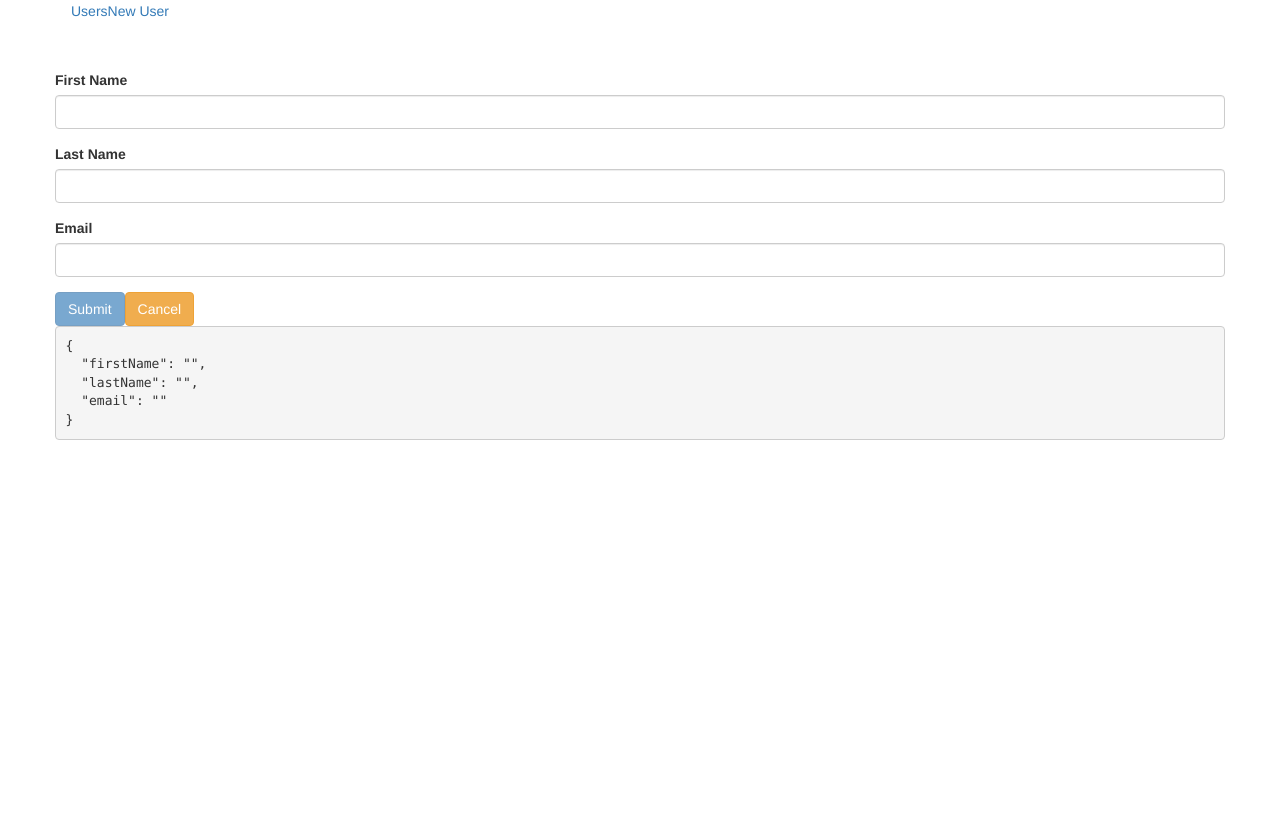
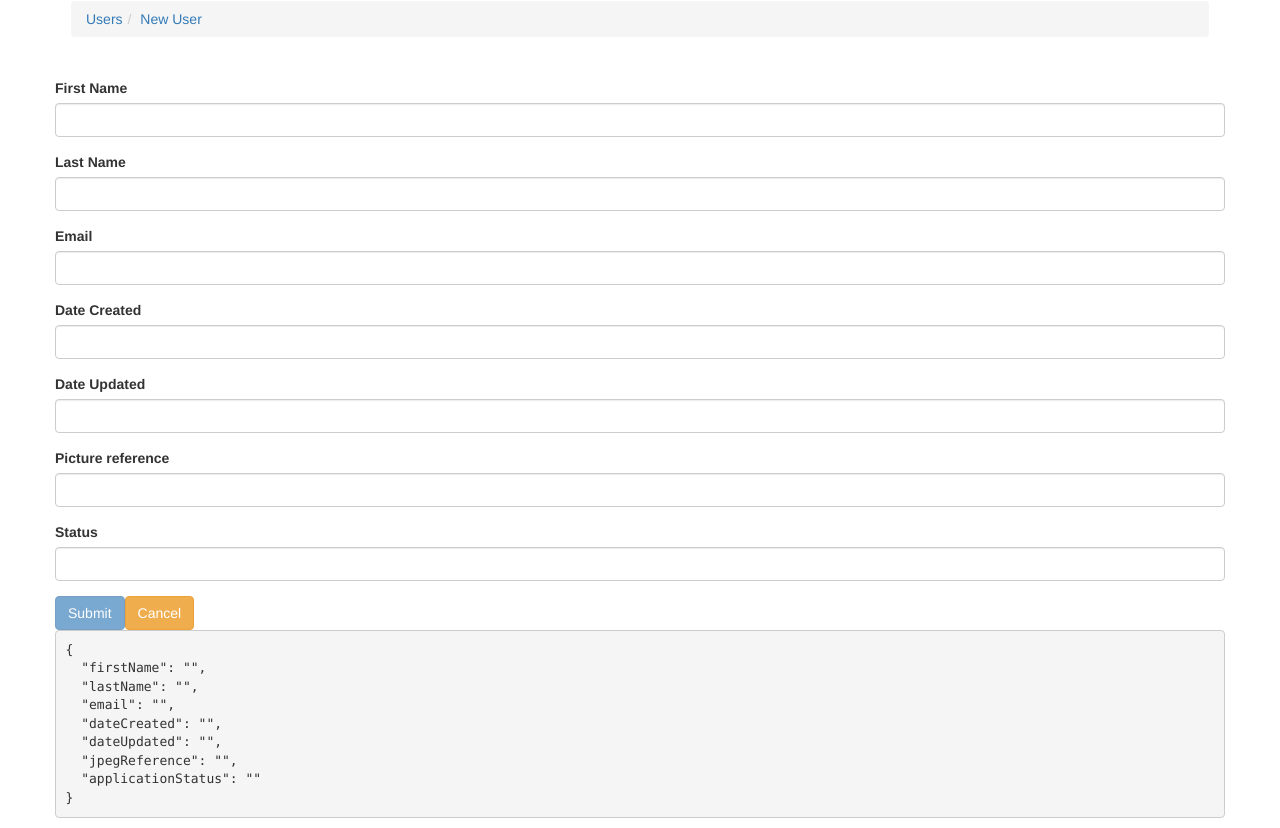
Before and after one commit to thedavv/testFront, an Angular app: page /user/create in a window 1280 px wide. Before the commit the page ends 800 px from the top, so only its background shows below. Built offline with nearby package versions, Linux system fonts and the light colour scheme.

Commit message:
added bootstrap

```diff
--- a/src/app/app.component.html
+++ b/src/app/app.component.html
@@ -1,7 +1,9 @@
 <div class="container">
-  <nav class="navbar navbar-toggleable-md navbar-light bg-faded">
-    <a class="nav-link" routerLink="/user" routerLinkActive="active">Users</a>
-    <a class="nav-link" routerLink="/user/create" routerLinkActive="active">New User</a>
+  <nav class="navbar">
+      <ul class="breadcrumb">
+          <li><a class="nav-link" routerLink="/user" routerLinkActive="active">Users</a></li>
+          <li><a class="nav-link" routerLink="/user/create" routerLinkActive="active">New User</a></li>
+        </ul>
   </nav>
 </div>
 <router-outlet></router-outlet>
--- a/src/app/user/user-create/user-create.component.html
+++ b/src/app/user/user-create/user-create.component.html
@@ -18,7 +18,27 @@
               <label>Email</label>
               <input type="email" class="form-control" formControlName="email">
             </div>
+
+            <div class="form-group">
+              <label>Date Created</label>
+              <input type="text" class="form-control" formControlName="dateCreated">
+            </div>
+
+            <div class="form-group">
+              <label>Date Updated</label>
+              <input type="text" class="form-control" formControlName="dateUpdated">
+            </div>
           </fieldset>
+
+          <div class="form-group">
+            <label>Picture reference</label>
+            <input type="text" class="form-control" formControlName="jpegReference">
+          </div>
+
+          <div class="form-group">
+            <label>Status</label>
+            <input type="text" class="form-control" formControlName="applicationStatus">
+          </div>
 
           <button type="submit" class="btn btn-primary" [disabled]="!userForm.valid">Submit</button>
           <button type="button" class="btn btn-warning" (click)="redirectUserPage()">Cancel</button>
--- a/src/app/user/user-create/user-create.component.ts
+++ b/src/app/user/user-create/user-create.component.ts
@@ -1,8 +1,8 @@
-import {Component, OnDestroy, OnInit} from '@angular/core';
-import {FormControl, FormGroup, Validators} from "@angular/forms";
-import {UserService} from "../user.service";
-import {User} from "../User";
-import {ActivatedRoute, Router} from '@angular/router';
+import { Component, OnDestroy, OnInit } from '@angular/core';
+import { FormControl, FormGroup, Validators } from "@angular/forms";
+import { UserService } from "../user.service";
+import { User } from "../User";
+import { ActivatedRoute, Router } from '@angular/router';
 
 @Component({
   selector: 'app-user-create',
@@ -19,8 +19,8 @@ export class UserCreateComponent implements OnInit, OnDestroy {
   private sub: any;
 
   constructor(private route: ActivatedRoute,
-              private router: Router,
-              private userService: UserService) { }
+    private router: Router,
+    private userService: UserService) { }
 
   ngOnInit() {
     this.sub = this.route.params.subscribe(params => {
@@ -33,21 +33,29 @@ export class UserCreateComponent implements OnInit, OnDestroy {
       email: new FormControl('', [
         Validators.required,
         Validators.pattern("[^ @]*@[^ @]*")
-      ])
+      ]),
+      dateCreated: new FormControl('', Validators.required),
+      dateUpdated: new FormControl('', Validators.required),
+      jpegReference: new FormControl('', Validators.required),
+      applicationStatus: new FormControl('', Validators.required)
     });
 
     if (this.id) { //edit form
       this.userService.findById(this.id).subscribe(
         user => {
-            this.id = user.id;
-            this.userForm.patchValue({
+          this.id = user.id;
+          this.userForm.patchValue({
             firstName: user.firstName,
             lastName: user.lastName,
             email: user.email,
+            dateCreated: user.dateCreated,
+            dateUpdated: user.dateUpdated,
+            jpegReference: user.jpegReference,
+            applicationStatus: user.applicationStatus
           });
-         },error => {
+        }, error => {
           console.log(error);
-         }
+        }
       );
     }
   }
@@ -62,13 +70,21 @@ export class UserCreateComponent implements OnInit, OnDestroy {
         let user: User = new User(this.id,
           this.userForm.controls['firstName'].value,
           this.userForm.controls['lastName'].value,
-          this.userForm.controls['email'].value);
+          this.userForm.controls['email'].value,
+          this.userForm.controls['dateCreated'].value,
+          this.userForm.controls['dateUpdated'].value,
+          this.userForm.controls['jpegReference'].value,
+          this.userForm.controls['applicationStatus'].value);
         this.userService.updateUser(user).subscribe();
       } else {
         let user: User = new User(null,
           this.userForm.controls['firstName'].value,
           this.userForm.controls['lastName'].value,
-          this.userForm.controls['email'].value);
+          this.userForm.controls['email'].value,
+          this.userForm.controls['dateCreated'].value,
+          this.userForm.controls['dateUpdated'].value,
+          this.userForm.controls['jpegReference'].value,
+          this.userForm.controls['applicationStatus'].value);
         this.userService.saveUser(user).subscribe();
       }
 
--- a/src/app/user/user-list/user-list.component.html
+++ b/src/app/user/user-list/user-list.component.html
@@ -5,7 +5,7 @@
         <header class="header">
           <div class="row">
             <div class="col-md-4">
-              <h1 class="text-left">Users</h1>
+              <h1 class="text-left">Applicants</h1>
             </div>
             <div class="col-md-6">
             </div>
@@ -13,6 +13,7 @@
         </header>
       </section>
 
+      <hr />
       <section class="main">
         <table class="table table-bordered table-hover">
           <thead>
@@ -21,6 +22,10 @@
               <th>First Name</th>
               <th>Last Name</th>
               <th>Email</th>
+              <th>Date Created</th>
+              <th>Date Updated</th>
+              <th>Picture reference</th>
+              <th>Status of applicantion</th>
               <th>Update</th>
               <th>Delete</th>
             </tr>
@@ -31,8 +36,12 @@
               <td>{{user.firstName}}</td>
               <td>{{user.lastName}}</td>
               <td>{{user.email}}</td>
+              <td>{{user.dateCreated}}</td>
+              <td>{{user.dateUpdated}}</td>
+              <td>{{user.jpegReference}}</td>
+              <td>{{user.applicationStatus}}</td>
               <td>
-                <button type="button" class="btn btn-success" (click)="editUserPage(user)">Update</button>
+                <button type="button" class="btn btn-warning" (click)="editUserPage(user)">Update</button>
               </td>
               <td>
                 <button type="button" class="btn btn-danger" (click)="deleteUser(user)">Delete</button>
@@ -41,9 +50,10 @@
           </tbody>
         </table>
       </section>
+      <hr />
     </div>
   </div>
-  <div class="container">
-      <button type="button" class="btn btn-primary" (click)="redirectNewUserPage()">New User</button>
-    </div>
 </div>
+<div class="container">
+    <button type="button" class="btn btn-primary pull-right" (click)="redirectNewUserPage()">New User</button>
+</div>
--- a/src/app/user/user-list/user-list.component.ts
+++ b/src/app/user/user-list/user-list.component.ts
@@ -53,5 +53,4 @@ export class UserListComponent implements OnInit {
       );
     }
   }
-
 }
--- a/src/app/user/user.ts
+++ b/src/app/user/user.ts
@@ -4,11 +4,20 @@ export class User {
   firstName: string;
   lastName: string;
   email: string;
+  dateCreated: string;
+  dateUpdated: string;
+  jpegReference: string;
+  applicationStatus: string;
 
-     constructor(id: number, firstName: string, lastName: string, email: string){
+  constructor(id: number, firstName: string, lastName: string, email: string,
+     dateCreated: string, dateUpdated: string, jpegReference: string, applicationStatus: string) {
     this.id = id;
     this.firstName = firstName;
     this.lastName = lastName;
     this.email = email;
+    this.dateCreated = dateCreated;
+    this.dateUpdated = dateUpdated;
+    this.jpegReference = jpegReference;
+    this.applicationStatus = applicationStatus;
   }
 }
```
Lines whose indentation alone changed are shown as unchanged.
